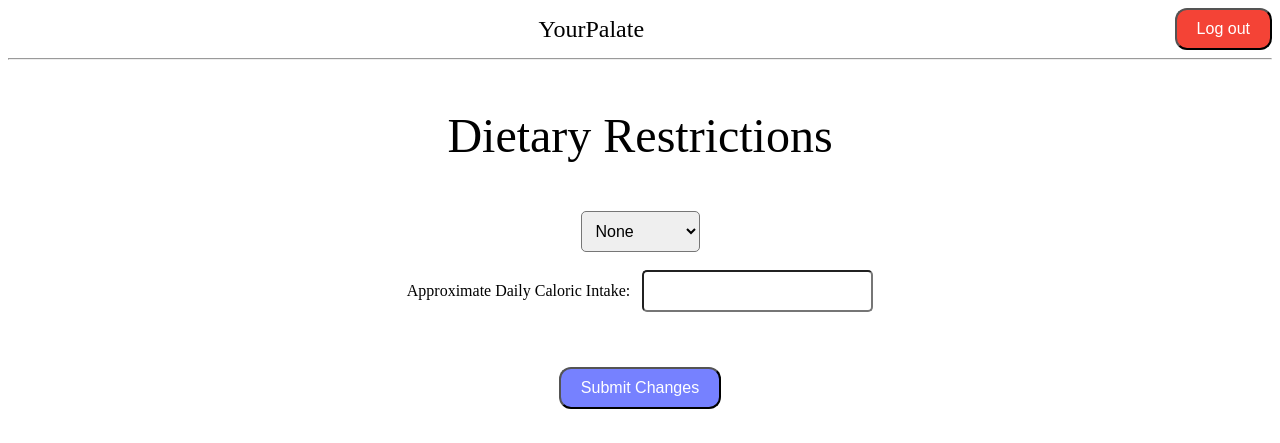
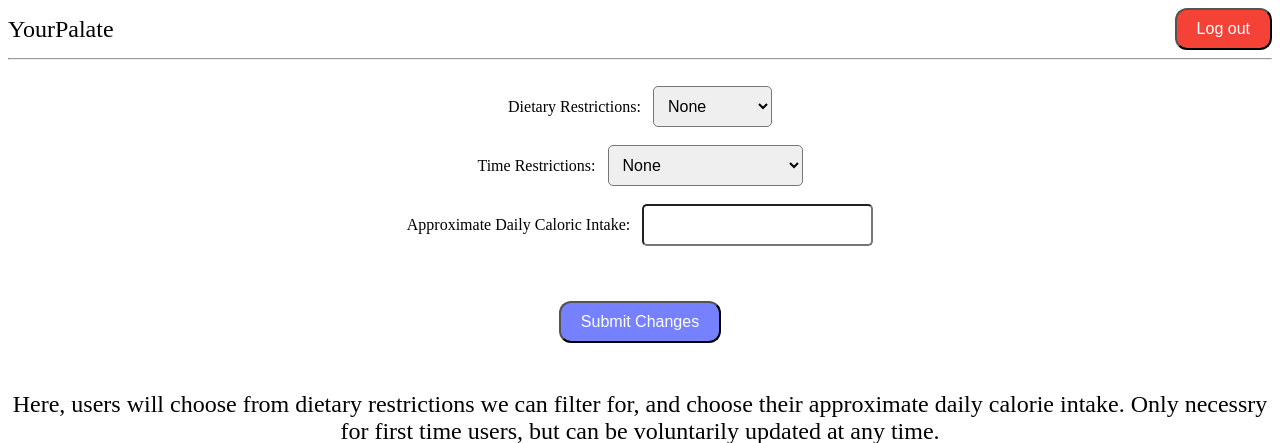
Before and after one commit to bitNathan/YourPalate, a Django app: template src/web_design/sample_site/templates/restrictions.html in a window 1280 px wide. Shown: the top 443 px of the page. Run offline with Django 4.2, Linux system fonts and the light colour scheme; the template is opened without the code that fills it, so the values that code supplies are empty.

Commit message:
updated user interface

```diff
--- a/src/web_design/sample_site/templates/home.html
+++ b/src/web_design/sample_site/templates/home.html
@@ -4,21 +4,21 @@
 <title>Home</title>
         <center>
             <font size="6">
+    <br><br><br><br>
 
-<p> YourPalate </p>
     <button onclick="location.href='/YourPalate/restrictions/'" style="border-radius: 12px; padding: 10px 20px; background-color: #0015ff89; color: white; font-size: 16px;">
         Update Dietary Restrictions
     </button>
     <p style="font-size: 18px; color: #555;">
         Required for first time users, optional for recurring users
     </p>
+
     <button onclick="location.href='/YourPalate/quiz/'" style="border-radius: 12px; padding: 10px 20px; background-color: #0015ff89; color: white; font-size: 16px;">
         Complete Meal Preferences Quiz
     </button>
     <p style="font-size: 18px; color: #555;">
         First time users complete premade quiz, recurring users rank previous foods they've made
     </p>
-        <br><br>
 
     <button onclick="location.href='/YourPalate/results/'" style="border-radius: 12px; padding: 10px 20px; background-color: #088319; color: white; font-size: 16px;"">
         Generate Mealplan!
--- a/src/web_design/sample_site/templates/logobar.html
+++ b/src/web_design/sample_site/templates/logobar.html
@@ -4,7 +4,7 @@
     <div style="display: flex; justify-content: space-between; align-items: center;">
       <!-- <img src="{% static 'images/logo.png' %}" width="75" height="75" style="margin-right: 10px;">
       -->
-      <span style="flex-grow: 1; text-align: center;">YourPalate</span>
+      <span style="flex-grow: 1; text-align: left;">YourPalate</span>
         <button onclick="location.href='/YourPalate/login/'" style="border-radius: 12px; padding: 10px 20px; background-color: #f44336; color: white; font-size: 16px;">
             Log out
         </button>
--- a/src/web_design/sample_site/templates/restrictions.html
+++ b/src/web_design/sample_site/templates/restrictions.html
@@ -6,11 +6,22 @@
         <center>
             <font size="7">
 
-<p> Dietary Restrictions </p>
+<label for="caloric_intake" style="font-size: 16px;">Dietary Restrictions:</label>
 <!-- restrictions drop down-->
 <select name="dietary_restrictions" style="font-size: 16px; padding: 10px; border-radius: 5px;">
   <option value="none">None</option>
   <option value="vegetarian">Vegetarian</option>
+</select>
+<br>
+
+<label for="caloric_intake" style="font-size: 16px;">Time Restrictions:</label>
+<!-- timing -->
+<select name="time_restrictions" style="font-size: 16px; padding: 10px; border-radius: 5px;">
+  <option value="none">None</option>
+  <option value="5_min">Less than 5 minutes</option>
+  <option value="20_min">Less than 20 minutes</option>
+  <option value="1_hour">Less than 1 hour</option>
+  <option value="more_1_hour">More than 1 hour</option>
 </select>
 
 <br>
@@ -20,7 +31,7 @@
 
 <br><br>
 
-<button style="border-radius: 12px; padding: 10px 20px; background-color: #0015ff89; color: white; font-size: 16px;">
+<button style="border-radius: 12px; padding: 10px 20px; background-color: #0015ff89; color: white; font-size: 16px;" onclick="alert('Changes submitted!');location.href='/YourPalate/restrictions/'">
   Submit Changes
 </button>
 <!-- text -->
```
Lines whose indentation alone changed are shown as unchanged.
